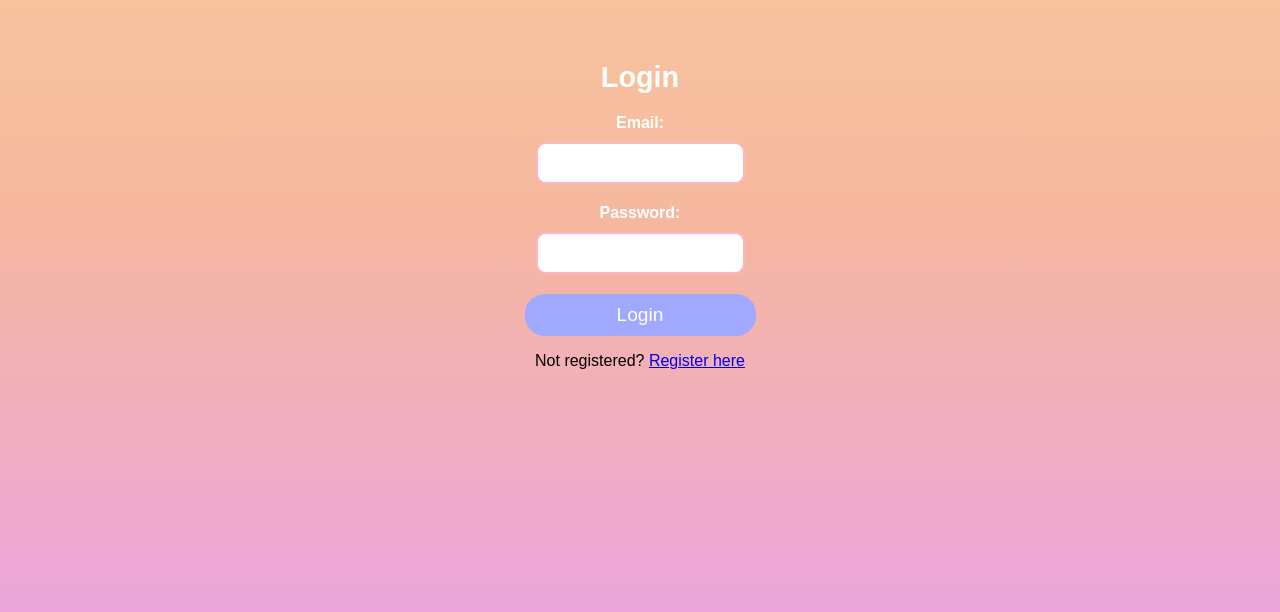
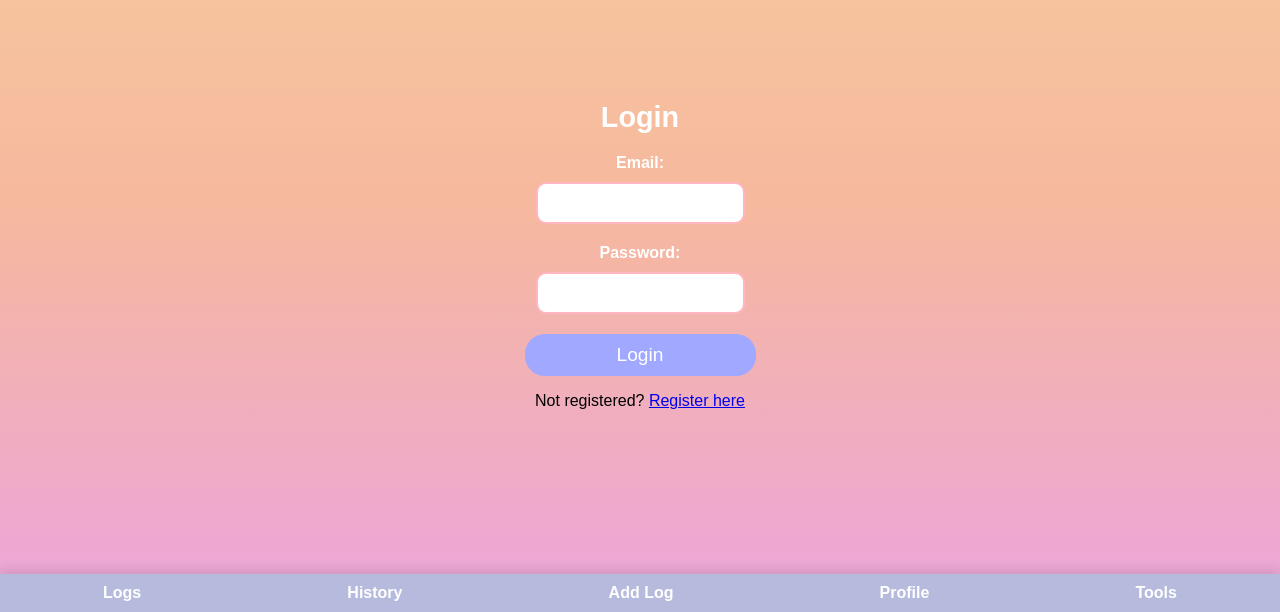
Before and after one commit to chas-academy/u09-fullstack-js-lemonyblossom, a React (Create React App) app in the folder frontend/: page /login in a window 1280 px wide. Shown: the part 188-800 px from the top of the page. Built offline with nearby package versions, Linux system fonts and the light colour scheme.

Commit message:
navbar for different views + style

```diff
--- a/frontend/src/App.css
+++ b/frontend/src/App.css
@@ -1,13 +1,22 @@
 .App {
   text-align: center;
   font-family: 'Arial', sans-serif;
-  min-height: 100vh;
+  height: 100vh;
   display: flex;
   flex-direction: column;
-  align-items: center;
-  justify-content: center;
+  justify-content: end;
+
+
+
 }
 
+.Main {
+  height: 90%;
+  display: flex;
+  justify-content: center;
+  align-items: center;
+  overflow-y: auto;
+}
 
 .App-logo {
   height: 40vmin;
--- a/frontend/src/App.js
+++ b/frontend/src/App.js
@@ -1,12 +1,13 @@
 import { BrowserRouter as Router, Routes, Route, Navigate } from 'react-router-dom';
 import ProtectedRoutes from './components/ProtectedRoute/ProtectedRoutes'; // Ensure this component is correctly implemented
+import { useEffect, useState } from 'react';
 import './App.css';
 import Register from './components/LoginRegister/Register';
 import Login from './components/LoginRegister/Login';
 import Logs from './components/Logs/Logs';
 import LogForm from './components/Logs/LogForm';
 import Profile from './components/Profile/Profile';
-import { useEffect, useState } from 'react';
+import Navbar from './components/Navbar/Navbar';
 
 function App() {
   const [loading, setLoading] = useState(true);
@@ -47,6 +48,7 @@ function App() {
   return (
     <Router>
       <div className="App">
+        <div className='Main'>
         <Routes>
           <Route path="/register" element={<Register />} />
           <Route path="/login" element={<Login />} />
@@ -59,6 +61,9 @@ function App() {
           <Route path="/" element={isAuthenticated ? <Navigate to="/logs" /> : <Navigate to="/login" />} />
         </Routes>
       </div>
+      <Navbar />
+      </div>
+
     </Router>
   );
 }
--- /dev/null
+++ b/frontend/src/components/Navbar/Navbar.js
@@ -0,0 +1,28 @@
+import { Link, useLocation } from 'react-router-dom';
+import './navbar.css';
+
+const Navbar = () => {
+  const location = useLocation();
+
+  return (
+    <nav className="navbar">
+      <Link to="/logs" className={location.pathname === '/logs' ? 'active' : ''}>
+        Logs
+      </Link>
+      <Link to="/history" className={location.pathname === '/history' ? 'active' : ''}>
+        History
+      </Link>
+      <Link to="/add-log" className={location.pathname === '/add-log' ? 'active' : ''}>
+        Add Log
+      </Link>
+      <Link to="/profile" className={location.pathname === '/profile' ? 'active' : ''}>
+        Profile
+      </Link>
+      <Link to="/tools" className={location.pathname === '/tools' ? 'active' : ''}>
+        Tools
+      </Link>
+    </nav>
+  );
+};
+
+export default Navbar;
--- /dev/null
+++ b/frontend/src/components/Navbar/navbar.css
@@ -0,0 +1,29 @@
+/* components/BottomNavbar/BottomNavbar.css */
+
+.navbar {
+   display: flex;
+   justify-content: space-around;
+   align-items: center;
+   position: fixed;
+   bottom: 0;
+   width: 100%;
+   box-shadow: 0px -4px 10px rgba(0, 0, 0, 0.1);
+   padding: 10px 0;
+   box-sizing: border-box;
+   background-color: hsl(234, 36%, 79%);
+}
+
+.navbar a {
+   color: white;
+   text-decoration: none;
+   font-size: 1rem;
+   font-weight: bold;
+}
+
+.navbar a.active {
+   color: #3e49b0;
+}
+
+.navbar a:hover {
+   color: #eba5dc;
+}
```
